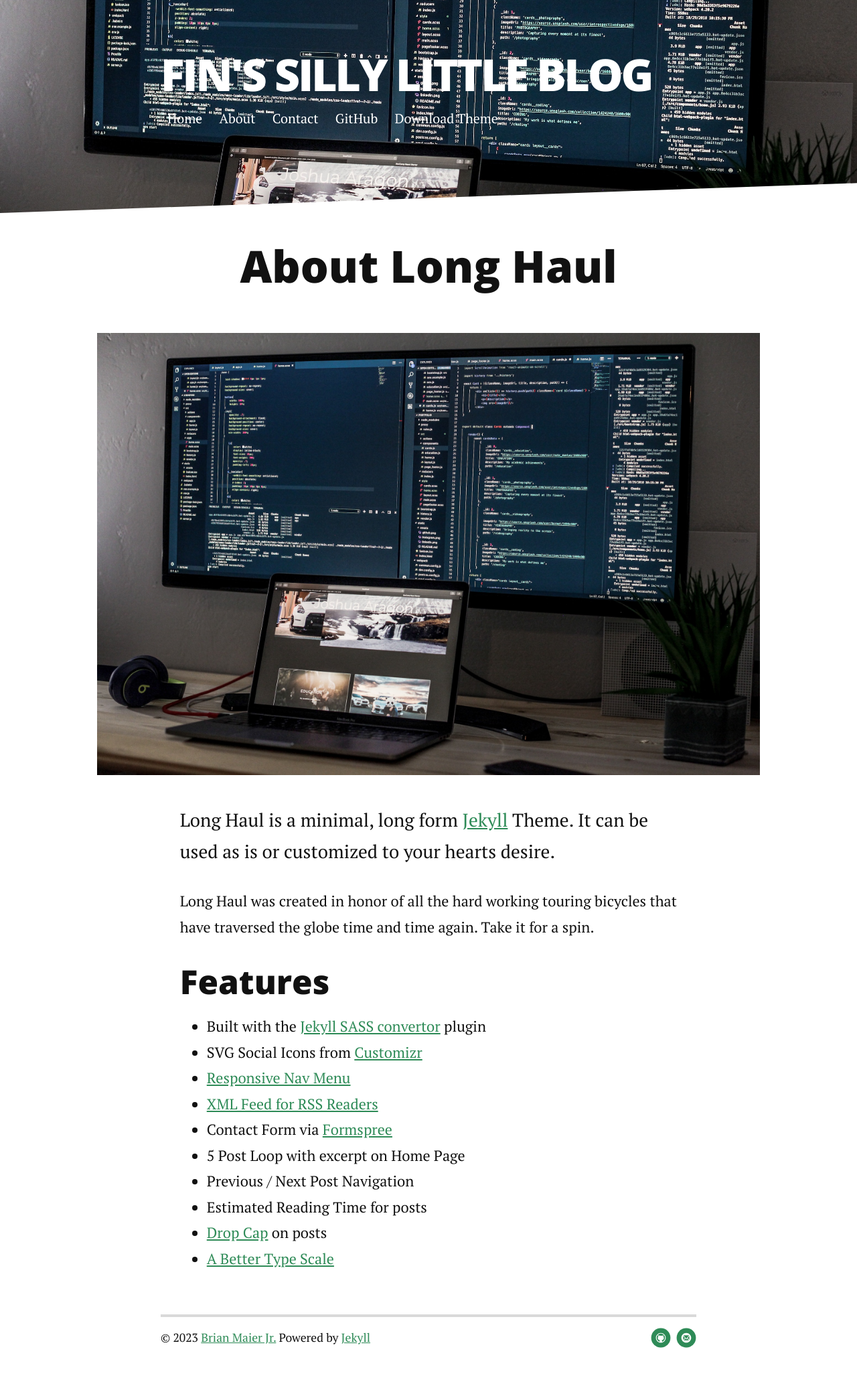
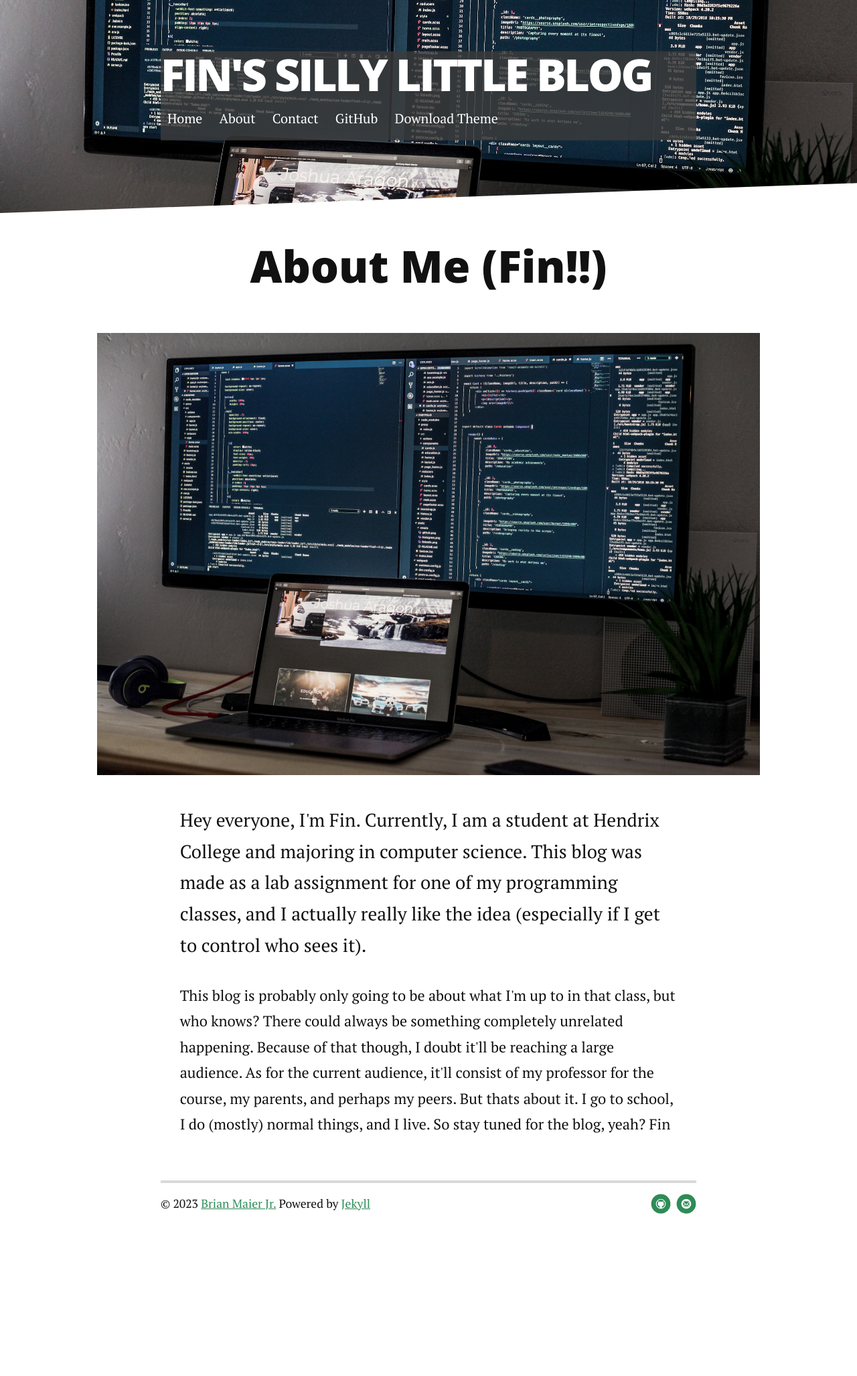
Before and after one commit to finny19/csci340lab5, a Jekyll site: the page built from about.md, in a window 1280 px wide. Shown: the whole page at 67% size. Built offline with Jekyll 4.4.1, drawn with Linux system fonts in a browser that asks for light colours; nearby versions of some CDN libraries; after the commit the page ends 1853 px from its top, so only the background shows below that.

Commit message:
Made things more readable, fixed about section

```diff
--- a/_includes/header.html
+++ b/_includes/header.html
@@ -1,5 +1,5 @@
  <div class="header {% if site.header == "large" %}header--large{% endif %}">
-     <div class="container">
+     <div class="container topHeader">
          <h1 class="logo"><a href="/">{{ site.title }}</a></h1>
          <nav class="nav-collapse">
              <ul class="noList">
--- a/about.md
+++ b/about.md
@@ -1,24 +1,13 @@
 ---
 layout: default
-title: About Long Haul
+title: About Me
 ---
 
 <div class="post">
-	<h1 class="pageTitle">About Long Haul</h1>
+	<h1 class="pageTitle">About Me (Fin!!)</h1>
 	<img src="{{ '/assets/img/computer.jpg' }}" alt="">
-	<p class="intro">Long Haul is a minimal, long form <a href="http://jekyllrb.com">Jekyll</a> Theme. It can be used as is or customized to your hearts desire.</p>
-	<p>Long Haul was created in honor of all the hard working touring bicycles that have traversed the globe time and time again. Take it for a spin.</p>
-	<h2>Features</h2>
-	<ul>
-		<li>Built with the <a href="https://github.com/jekyll/jekyll-sass-converter">Jekyll SASS convertor</a> plugin</li>
-  		<li>SVG Social Icons from <a href="http://customizr.net/icons/">Customizr</a></li>
-  		<li><a href="http://responsive-nav.com/">Responsive Nav Menu</a></li>
-  		<li><a href="https://github.com/snaptortoise/jekyll-rss-feeds">XML Feed for RSS Readers</a></li>
-  		<li>Contact Form via <a href="http://formspree.io/">Formspree</a></li>
-      <li>5 Post Loop with excerpt on Home Page</li>
-  		<li>Previous / Next Post Navigation</li>
-      <li>Estimated Reading Time for posts</li>
-  		<li><a href="https://github.com/adobe-webplatform/dropcap.js">Drop Cap</a> on posts</li>
-  		<li><a href="http://typecast.com/blog/a-more-modern-scale-for-web-typography">A Better Type Scale</a></li>
-  	</ul>
+	<p class="intro">Hey everyone, I'm Fin. Currently, I am a student at Hendrix College and majoring in computer science. This blog was made as a lab assignment for one of my programming classes, and I actually really like the idea (especially if I get to control who sees it). </p>
+	<p>This blog is probably only going to be about what I'm up to in that class, but who knows? There could always be something completely unrelated happening. Because of that though, I doubt it'll be reaching a large audience. As for the current audience, it'll consist of my professor for the course, my parents, and perhaps my peers.
+	But thats about it. I go to school, I do (mostly) normal things, and I live. So stay tuned for the blog, yeah?
+	Fin</p>
 </div>
--- a/assets/css/style.scss
+++ b/assets/css/style.scss
@@ -33,3 +33,6 @@
 }
 
 // If IE support is needed you can add them here or create another stylesheet for specific IE fixes
+.topHeader {
+	background-color: rgba(59, 59, 59, 0.815);
+}
```
